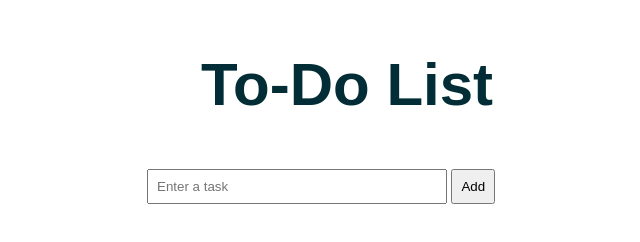
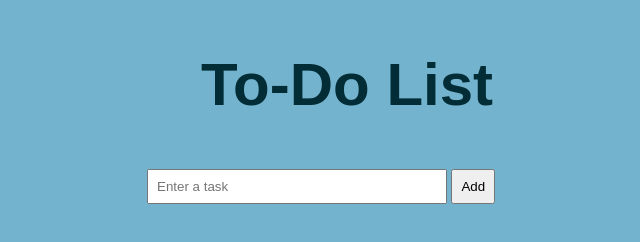
Before and after one commit to Bhargavi18-command/todo-list, a plain HTML site: page index.html in a window 1280 px wide. Shown: the whole page, without its empty margins (293-933 px from the left). Drawn offline with Linux system fonts and the light colour scheme.

Commit message:
Update index.html

```diff
--- a/index.html
+++ b/index.html
@@ -8,7 +8,7 @@
             font-family: Arial, sans-serif;
             text-align: center;
             margin: 50px;
-
+           Background:#74b3ce;
         }
         #todo-container {
             max-width: 400px;
```
